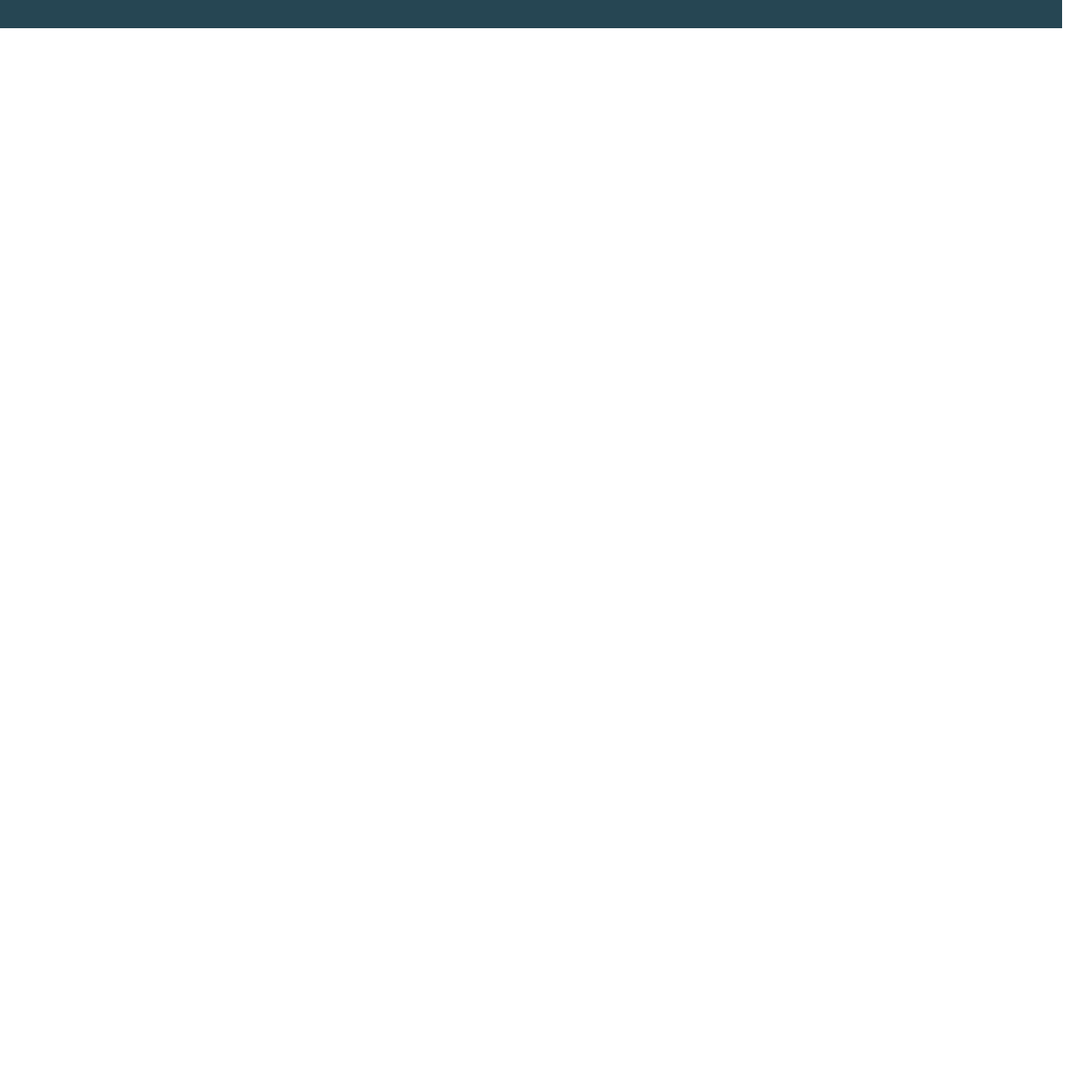
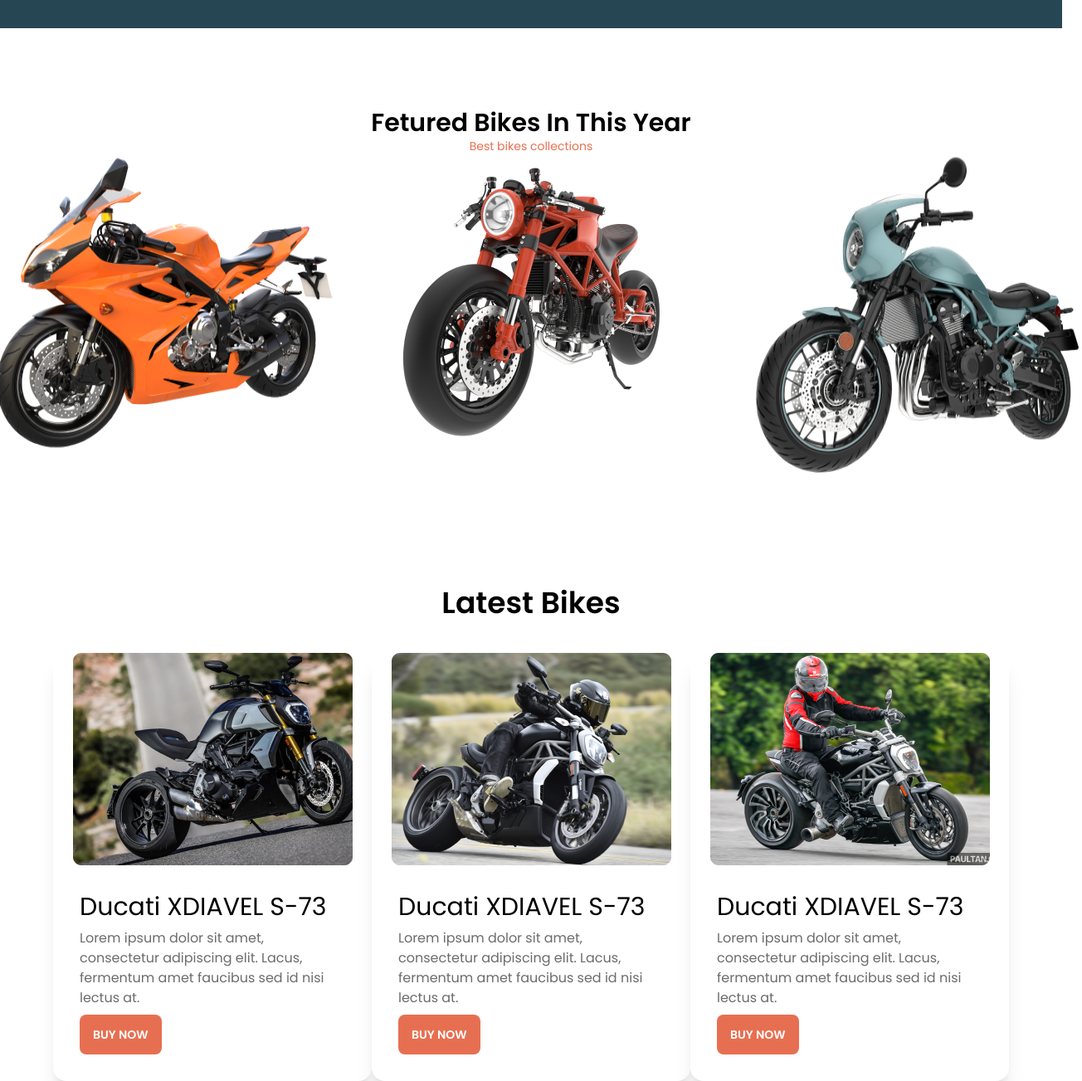
Before and after one commit to fyzul19/biker-zone-with-daisy-ui, a plain HTML site: page index.html in a window 1280 px wide. Shown: the part 600-1903 px from the top of the page at 83% size, 1304 px wide, since content can reach past the window. Before the commit the page ends 800 px from the top, so only its background shows below. Drawn offline with nearby package versions, Linux system fonts and the light colour scheme.

Commit message:
features collection bikes

```diff
--- a/index.html
+++ b/index.html
@@ -71,7 +71,7 @@
                 <li><a>Contacts</a></li>
               </ul>
             </div>
-            <a class="btn btn-ghost normal-case text-4xl">Biker Zone</a>
+            <a class="btn btn-ghost normal-case text-xl lg:text-4xl">Biker Zone</a>
           </div>
           <div class="navbar-center hidden lg:flex">
             <ul class="text-base menu menu-horizontal px-1">
@@ -158,8 +158,52 @@
           </div>
       </div>
     </header>
-    <main class="md:container md:mx-auto">
-
+    <main class="md:container md:mx-auto bg-white ">
+        <section class=" p-24">
+          <h2 class="text-3xl text-black text-center font-semibold">Fetured Bikes In This Year</h2>
+          <p class="text-sm text-center text-[#E76F51]">Best bikes collections</p>
+          <div class="flex justify-center">
+            <img src="./images/slider/bike3.png" alt="">
+            <img src="./images/slider/bike2.png" alt="">
+            <img src="./images/others/extrabike.png" alt="">
+          </div>
+        </section>
+        <!-- latest bikes -->
+        <section class="">
+          <h2 class="text-4xl text-black font-semibold text-center p-10">Latest Bikes</h2>
+        <div class="flex justify-center">
+          <div class="card w-96 bg-white shadow-xl">
+            <figure><img src="/images/others/latest1.png" alt="Shoes" /></figure>
+            <div class="card-body">
+              <h2 class="text-3xl text-black">Ducati XDIAVEL S-73</h2>
+              <p class="text-[#6C6C6C] text-base">Lorem ipsum dolor sit amet, consectetur adipiscing elit. Lacus, fermentum amet faucibus sed id nisi lectus at.</p>
+              <div class="card-actions">
+                <button class="btn bg-bike-btn-primary border-0 text-white">Buy Now</button>
+              </div>
+            </div>
+          </div>
+          <div class="card w-96 bg-white shadow-xl">
+            <figure><img src="/images/others/latest2.png" alt="Shoes" /></figure>
+            <div class="card-body">
+              <h2 class="text-3xl text-black">Ducati XDIAVEL S-73</h2>
+              <p class="text-[#6C6C6C] text-base">Lorem ipsum dolor sit amet, consectetur adipiscing elit. Lacus, fermentum amet faucibus sed id nisi lectus at.</p>
+              <div class="card-actions">
+                <button class="btn bg-bike-btn-primary border-0 text-white">Buy Now</button>
+              </div>
+            </div>
+          </div>
+          <div class="card w-96 bg-white shadow-xl">
+            <figure><img src="/images/others/latest3.png" alt="Shoes" /></figure>
+            <div class="card-body">
+              <h2 class="text-3xl text-black">Ducati XDIAVEL S-73</h2>
+              <p class="text-[#6C6C6C] text-base">Lorem ipsum dolor sit amet, consectetur adipiscing elit. Lacus, fermentum amet faucibus sed id nisi lectus at.</p>
+              <div class="card-actions">
+                <button class="btn bg-bike-btn-primary border-0 text-white">Buy Now</button>
+              </div>
+            </div>
+          </div>
+        </div>
+        </section>
     </main>
     <footer></footer>
   </body>
```
